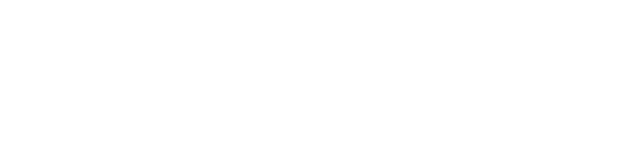
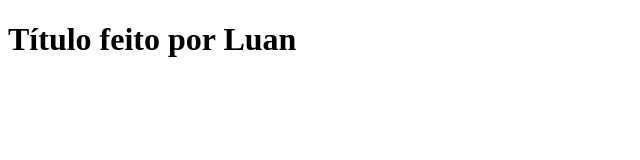
Before and after one commit to luan313/aula-git-essencial, a plain HTML site: page index.html in a window 1280 px wide. Shown: the whole page, without its empty margins (0-640 px from the left). Drawn offline with Linux system fonts and the light colour scheme.

```diff
--- a/index.html
+++ b/index.html
@@ -7,5 +7,7 @@
 </head>
 <body>
 
+    <h1>Título feito por Luan</h1>
+
 </body>
 </html>
```
